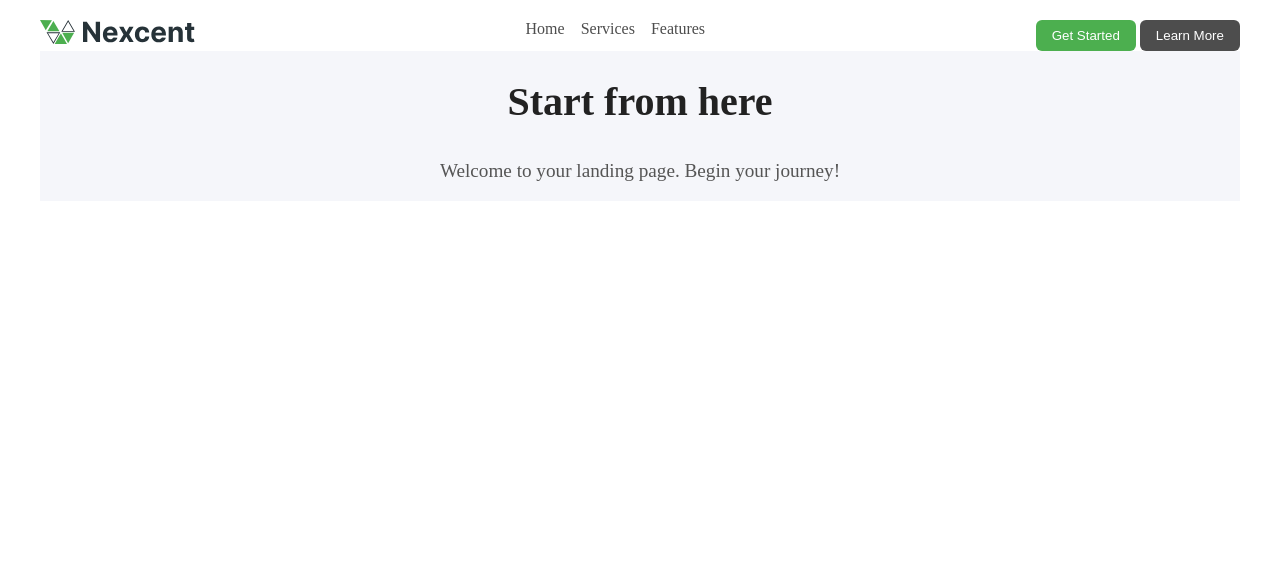
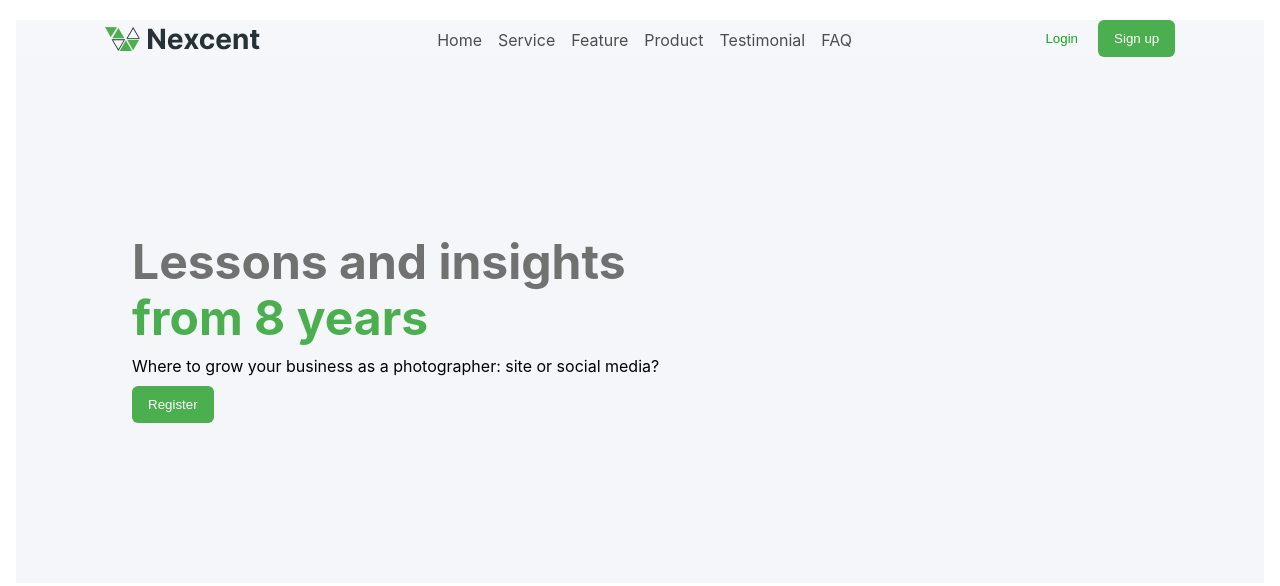
Before and after one commit to SakibSumon/nextcent-rimon01, a plain HTML site: page index.html in a window 1280 px wide. Drawn offline with Linux system fonts and the light colour scheme.

Commit message:
Hero section styling

```diff
--- a/index.html
+++ b/index.html
@@ -1,29 +1,45 @@
 <head>
-    <link rel="stylesheet" href="styles/main.css">
-
+  <link rel="stylesheet" href="styles/main.css" />
 </head>
 
-<body class="page-width" style="padding-top: 20px;">
-    <div class="header">
-        <div>
-            <img src="icon/logo.svg" alt="Logo">
+<body class="page-width" style="padding-top: 20px">
+  <div
+    class="header"
+    style="justify-content: space-around; background: #f5f7fa"
+  >
+    <div style="align-items: center; display: flex">
+      <img src="icon/logo.svg" alt="Logo" />
     </div>
     <div class="nav-links">
       <li><a href="#">Home</a></li>
-            <li><a href="#">Services</a></li>
-            <li><a href="#">Features</a></li>
+      <li><a href="#">Service</a></li>
+      <li><a href="#">Feature</a></li>
+      <li><a href="#">Product</a></li>
+      <li><a href="#">Testimonial</a></li>
+      <li><a href="#">FAQ</a></li>
     </div>
     <div>
-            <button class="primary-btn">
-                Get Started
-            </button>
-            <button class="secondary-btn">Learn More</button>
+      <button class="secondary-btn"><a href="#">Login</a></button>
+      <button class="primary-btn"><a href="#">Sign up</a></button>
     </div>
   </div>
 
-
-    <div class="landing-component">
-        <h1>Start from here</h1>
-        <p>Welcome to your landing page. Begin your journey!</p>
+  <div class="hero-section">
+    <div
+      style="
+        text-align: left;
+        margin-left: 100px;
+        font-size: 1.5rem;
+        line-height: 0.5;
+      "
+    >
+      <h1 style="color: #717171">Lessons and insights</h1>
+      <h1 style="color: #4caf4f">from 8 years</h1>
+      <p style="font-size: 1rem">
+        Where to grow your business as a photographer: site or social media?
+      </p>
+    </div>
+    <div style="margin-left: 100px">
+      <button class="primary-btn"><a href="#">Register</a></button>
   </div>
 </body>
--- a/styles/main.css
+++ b/styles/main.css
@@ -17,50 +17,76 @@
   color: #555;
 }
 
-.primary-color{
-  color: #4CAF4F;
+.primary-color {
+  color: #4caf4f;
 }
-.secondary-color{
-  color: #4D4D4D;
+.secondary-color {
+  color: #4d4d4d;
 }
-.tertiary-color{
+.tertiary-color {
   color: #717171;
 }
 
-.page-width{
-  max-width: 1200px;
+.page-width {
+  max-width: auto;
   margin: 0 auto;
   padding: 0 1rem;
 }
 
-.header{
+.header {
   display: flex;
-  justify-content: space-between;
+  justify-content: space-around;
 }
 
 .nav-links {
   display: flex;
   list-style: none;
   gap: 1rem;
+  flex-wrap: wrap;
+  justify-content: center;
+  padding-top: 0.6rem;
 }
 
 .nav-links a {
   text-decoration: none;
-  color: #4D4D4D;
+  color: #4d4d4d;
+
+  font-family: "Inter", sans-serif;
 }
 
-.primary-btn{
-  background-color: #4CAF4F;
+.primary-btn {
+  background-color: #4caf4f;
   color: white;
+  border: none;
+  padding: 0.7rem 1rem;
+  border-radius: 6px;
+  text-align: center;
+  text-decoration: none;
+}
+.primary-btn a {
+  color: white;
+  text-decoration: none;
+}
+.secondary-btn {
+  background-color: #ffffff00;
+  color: #1aa721;
   border: none;
   padding: 0.5rem 1rem;
   border-radius: 6px;
+  text-decoration: none;
+}
+.secondary-btn a {
+  color: #1aa721;
+  text-decoration: none;
 }
 
-.secondary-btn{
-  background-color: #4D4D4D;
-  color: white;
-  border: none;
-  padding: 0.5rem 1rem;
-  border-radius: 6px;
+.hero-section {
+  display: flex;
+  flex-direction: column;
+
+  justify-content: center;
+  background: #f5f6fa;
+  padding: 10rem 1rem;
+
+  font-family: "Inter", sans-serif;
 }
```
Lines whose indentation alone changed are shown as unchanged.
